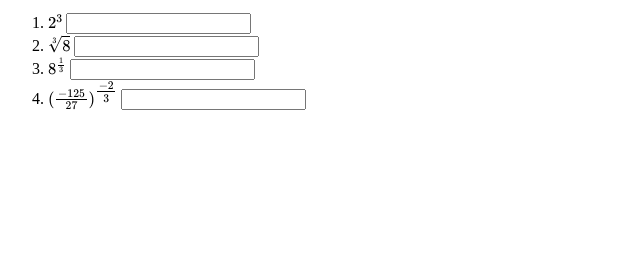
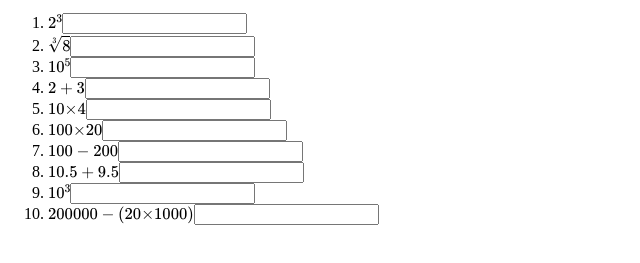
Before and after one commit to ericgrossmanglover/AACoding02-6, a plain HTML site: page index.html in a window 1280 px wide. Shown: the part 167-430 px from the top of the page, without its empty margins (0-640 px from the left). Drawn offline with nearby package versions, Linux system fonts and the light colour scheme.

Commit message:
Added my ten math math problems

```diff
--- a/index.html
+++ b/index.html
@@ -19,16 +19,22 @@
 <script src="https://polyfill.io/v3/polyfill.min.js?features=es6"></script>
 <script id="MathJax-script" async src="https://cdn.jsdelivr.net/npm/mathjax@3/es5/tex-mml-chtml.js"></script>
 <audio id="sad" controls>
-<source src="snd/Sad Sound" type="audio/mpeg">
+<source src="https://math.seattleacademy.org/garyanderson/snd/sad.mp3" type="audio/mpeg">
 Your browser does not support the audio tag
 </audio>
 <h1>Eric's Super Duper Math Problems</h1>
 <div>Timer: <span id="theTime">0</span> Score: <span id="score">0</span></div>
 <ol>
-<li>\( 2^3 \) <input data-correct="8" /> </li>
-<li>\( \sqrt[3]{8} \) <input data-correct="2" /></li>
-<li>\( 8^\frac{1}{3} \) <input data-correct="2" /></li>
-<li>\( (\frac{-125}{27})^\tfrac{-2}{3} \) <input data-correct="9/25" /></li>
+<li>\(2^3\)<input data-correct="8" /></li>
+<li>\(\sqrt[3]{8}\)<input data-correct="2" /></li>
+<li>\(10^5\)<input data-correct="100000" /></li>
+<li>\(2+3\)<input data-correct="5" /></li>
+<li>\(10&times4\)<input data-correct="40" /></li>
+<li>\(100 &times 20\)<input data-correct="2000" /></li>
+<li>\(100 - 200\)<input data-correct="-100" /></li>
+<li>\(10.5 + 9.5\)<input data-correct="20" /></li>
+<li>\(10^3\)<input data-correct="1000" /></li>
+<li>\(200000 - (20&times1000)\)<input data-correct="180000" /></li>
 </ol>
 <script src='https://cdnjs.cloudflare.com/ajax/libs/jquery/3.4.1/jquery.min.js'></script>
 <script id="rendered-js">
```
